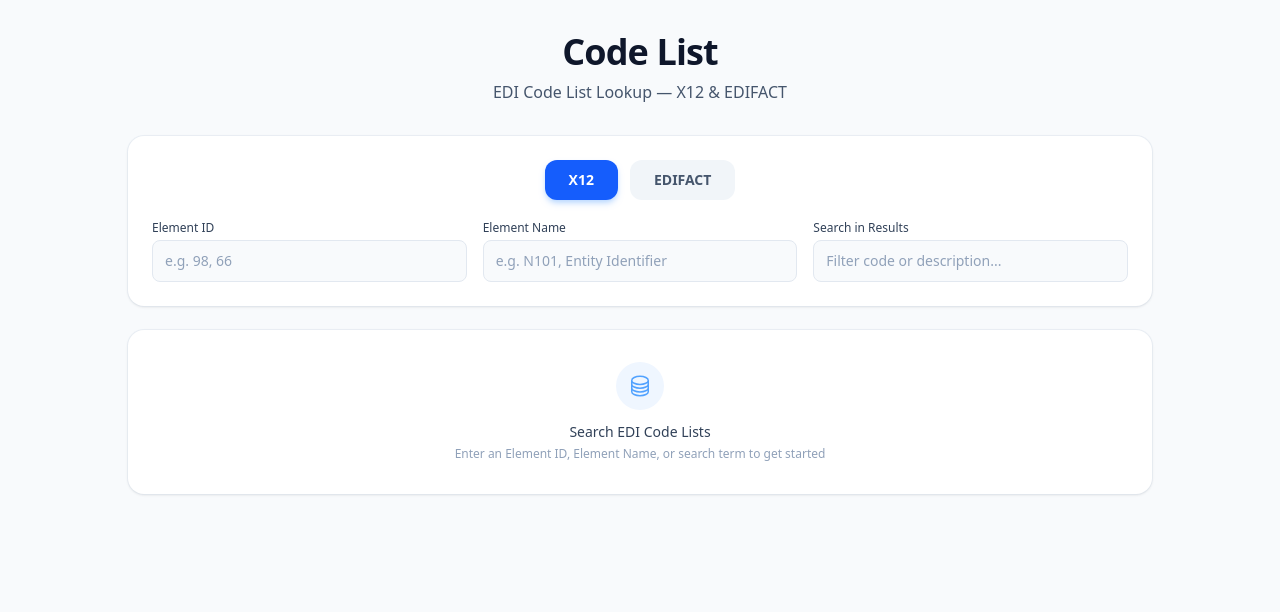
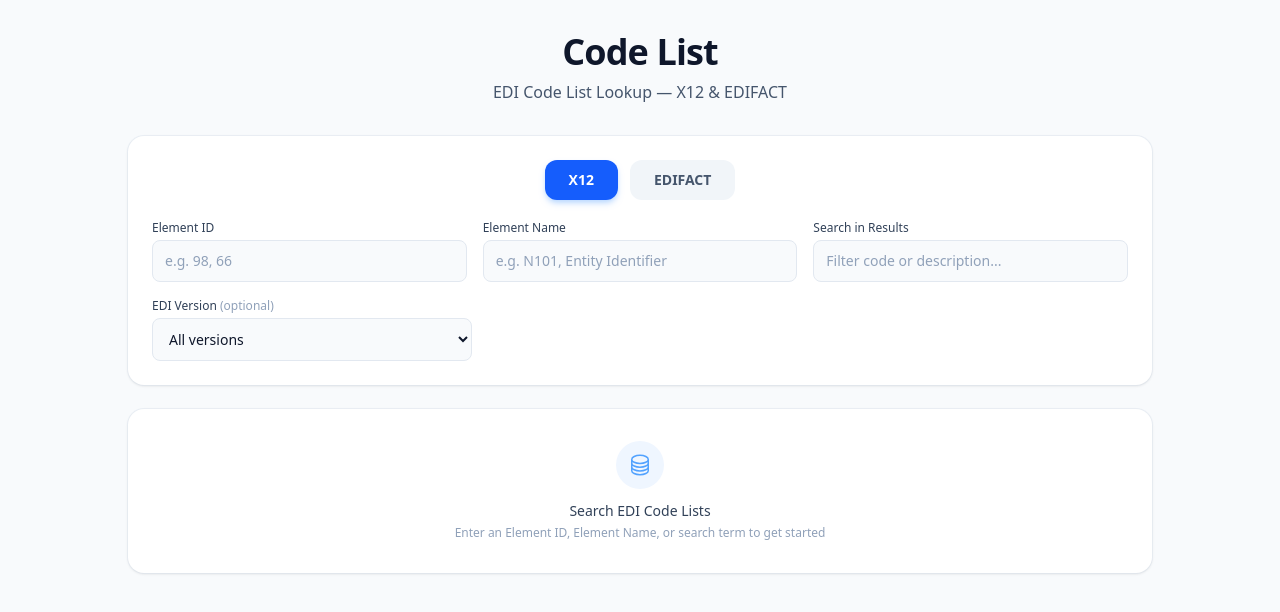
Before and after one commit to mabraham-etg/edi-code-list, a Next.js app: page / in a window 1280 px wide. Shown: the top 612 px of the page. Built offline with nearby package versions, Linux system fonts and the light colour scheme.

Commit message:
Add optional EDI Version filter dropdown

```diff
--- a/scripts/build-html.js
+++ b/scripts/build-html.js
@@ -27,12 +27,27 @@ function buildElementNameMap(data) {
   return map;
 }
 
+function buildVersionMap(data) {
+  const map = {};
+  for (const [key, value] of Object.entries(data)) {
+    if (key === "metadata") continue;
+    if (value && typeof value === "object" && value.elements) {
+      map[key] = Object.keys(value.elements);
+    }
+  }
+  return map;
+}
+
 // Load and pre-process data
 console.log("Loading data files...");
 const x12Codes = loadJson("x12_code_descriptions.json").codes;
 const edifactCodes = loadJson("edifact_code_descriptions.json").codes;
-const x12ElementNames = buildElementNameMap(loadJson("x12_descriptions.json"));
-const edifactElementNames = buildElementNameMap(loadJson("edifact_descriptions.json"));
+const x12DescData = loadJson("x12_descriptions.json");
+const edifactDescData = loadJson("edifact_descriptions.json");
+const x12ElementNames = buildElementNameMap(x12DescData);
+const edifactElementNames = buildElementNameMap(edifactDescData);
+const x12VersionMap = buildVersionMap(x12DescData);
+const edifactVersionMap = buildVersionMap(edifactDescData);
 const x12SegmentMap = loadJson("x12_segment_map.json");
 const edifactSegmentMap = loadJson("edifact_segment_map.json");
 
@@ -97,6 +112,11 @@ td:last-child { color: #1e293b; }
 @keyframes spin { to { transform: rotate(360deg); } }
 .spinner span { margin-left: 0.75rem; font-size: 0.875rem; color: #334155; }
 .no-codes { padding: 1rem 1.25rem; text-align: center; font-size: 0.75rem; color: #94a3b8; }
+.version-row { margin-top: 1rem; }
+.version-select-wrap { max-width: 20rem; }
+.optional-label { font-weight: 400; color: #94a3b8; margin-left: 0.25rem; font-size: 0.7rem; }
+.input-group select { width: 100%; border: 1px solid #e2e8f0; background: #f8fafc; border-radius: 0.5rem; padding: 0.625rem 0.75rem; font-size: 0.875rem; color: #0f172a; transition: border-color 0.15s, box-shadow 0.15s; outline: none; cursor: pointer; appearance: auto; }
+.input-group select:focus { border-color: #93c5fd; box-shadow: 0 0 0 3px rgba(191,219,254,0.5); }
 </style>
 </head>
 <body>
@@ -124,6 +144,14 @@ td:last-child { color: #1e293b; }
         <input id="inp-search" type="text" placeholder="Filter code or description..." oninput="onInput()">
       </div>
     </div>
+    <div class="version-row">
+      <div class="input-group version-select-wrap">
+        <label>EDI Version <span class="optional-label">optional</span></label>
+        <select id="inp-version" onchange="onInput()">
+          <option value="">All versions</option>
+        </select>
+      </div>
+    </div>
   </div>
   <div id="results" class="results"></div>
 </main>
@@ -134,12 +162,14 @@ const DATA = {
   X12: {
     codes: ${JSON.stringify(x12Codes)},
     names: ${JSON.stringify(x12ElementNames)},
-    segMap: ${JSON.stringify(x12SegmentMap)}
+    segMap: ${JSON.stringify(x12SegmentMap)},
+    versions: ${JSON.stringify(x12VersionMap)}
   },
   EDIFACT: {
     codes: ${JSON.stringify(edifactCodes)},
     names: ${JSON.stringify(edifactElementNames)},
-    segMap: ${JSON.stringify(edifactSegmentMap)}
+    segMap: ${JSON.stringify(edifactSegmentMap)},
+    versions: ${JSON.stringify(edifactVersionMap)}
   }
 };
 
@@ -160,7 +190,13 @@ function setStandard(std) {
   inpElemName.value = "";
   inpSearch.value = "";
 
-  if (std === "X12") {
+  // Populate version dropdown for the selected standard
+  const selVersion = document.getElementById("inp-version");
+  selVersion.value = "";
+  const versions = Object.keys(DATA[std].versions);
+  selVersion.innerHTML = '<option value="">All versions</option>' +
+    versions.map(function(v) { return '<option value="' + v + '">' + v + '</option>'; }).join('');
+
     btnX12.className = "toggle-btn active-x12";
     btnEdifact.className = "toggle-btn inactive";
     inpElemId.placeholder = "e.g. 98, 66";
@@ -201,7 +237,11 @@ function doSearch() {
   const codeMap = d.codes;
   const elementNames = d.names;
   const segmentMap = d.segMap;
-  const allIds = Object.keys(codeMap);
+  const versionVal = document.getElementById("inp-version").value;
+  const versionIds = versionVal ? new Set(d.versions[versionVal] || []) : null;
+  const allIds = versionIds
+    ? Object.keys(codeMap).filter(function(id) { return versionIds.has(id); })
+    : Object.keys(codeMap);
 
   // Resolve segment reference
   let resolvedFromName = null;
@@ -325,8 +365,14 @@ function noResultsState() {
     '</div>';
 }
 
-// Show initial state on load
+// Show initial state on load and populate version dropdown
 document.getElementById("results").innerHTML = initialState();
+(function() {
+  const sel = document.getElementById("inp-version");
+  const versions = Object.keys(DATA["X12"].versions);
+  sel.innerHTML = '<option value="">All versions</option>' +
+    versions.map(function(v) { return '<option value="' + v + '">' + v + '</option>'; }).join('');
+})();
 </script>
 </body>
 </html>`;
--- a/src/app/api/codelist/route.ts
+++ b/src/app/api/codelist/route.ts
@@ -16,6 +16,7 @@ export async function GET(request: NextRequest) {
   const elementId = searchParams.get("elementId") || undefined;
   const elementName = searchParams.get("elementName") || undefined;
   const search = searchParams.get("search") || undefined;
+  const version = searchParams.get("version") || undefined;
 
   // Require at least one filter to avoid returning the entire dataset
   if (!elementId && !elementName && !search) {
@@ -25,7 +26,7 @@ export async function GET(request: NextRequest) {
     );
   }
 
-  const results = lookupCodeList({ standard, elementId, elementName, search });
+  const results = lookupCodeList({ standard, elementId, elementName, search, version });
 
   // Limit results to prevent huge payloads
   const limited = results.slice(0, 50);
--- a/src/app/page.tsx
+++ b/src/app/page.tsx
@@ -2,6 +2,7 @@
 
 import { useState, useEffect, useCallback, useRef } from "react";
 import type { Standard, CodeListResult } from "@/lib/types";
+import { getVersionKeys } from "@/lib/codelist-adapter";
 
 export default function Home() {
   const [standard, setStandardState] = useState<Standard>("X12");
@@ -10,7 +11,9 @@ export default function Home() {
     setElementId("");
     setElementName("");
     setSearch("");
+    setVersion("");
   };
+  const [version, setVersion] = useState("");
   const [elementId, setElementId] = useState("");
   const [elementName, setElementName] = useState("");
   const [search, setSearch] = useState("");
@@ -22,7 +25,7 @@ export default function Home() {
   const debounceRef = useRef<NodeJS.Timeout | null>(null);
 
   const fetchResults = useCallback(
-    async (std: Standard, elemId: string, elemName: string, srch: string) => {
+    async (std: Standard, elemId: string, elemName: string, srch: string, ver: string) => {
       if (!elemId.trim() && !elemName.trim() && !srch.trim()) {
         setResults([]);
         setTotalMatches(0);
@@ -40,6 +43,7 @@ export default function Home() {
       if (elemId.trim()) params.set("elementId", elemId.trim());
       if (elemName.trim()) params.set("elementName", elemName.trim());
       if (srch.trim()) params.set("search", srch.trim());
+      if (ver.trim()) params.set("version", ver.trim());
 
       try {
         const res = await fetch(`/api/codelist?${params.toString()}`);
@@ -68,12 +72,12 @@ export default function Home() {
   useEffect(() => {
     if (debounceRef.current) clearTimeout(debounceRef.current);
     debounceRef.current = setTimeout(() => {
-      fetchResults(standard, elementId, elementName, search);
+      fetchResults(standard, elementId, elementName, search, version);
     }, 300);
     return () => {
       if (debounceRef.current) clearTimeout(debounceRef.current);
     };
-  }, [standard, elementId, elementName, search, fetchResults]);
+  }, [standard, elementId, elementName, search, version, fetchResults]);
 
   const totalEntries = results.reduce((sum, r) => sum + r.entries.length, 0);
 
@@ -158,6 +162,24 @@ export default function Home() {
                 className="w-full rounded-lg border border-slate-200 bg-slate-50 px-3 py-2.5 text-sm text-slate-900 placeholder:text-slate-400 focus:border-blue-300 focus:outline-none focus:ring-2 focus:ring-blue-100 transition-colors"
               />
             </div>
+          </div>
+
+          {/* Version Filter */}
+          <div className="mt-4">
+            <label className="mb-1 block text-xs font-medium text-slate-700">
+              EDI Version{" "}
+              <span className="font-normal text-slate-400">(optional)</span>
+            </label>
+            <select
+              value={version}
+              onChange={(e) => setVersion(e.target.value)}
+              className="w-full max-w-xs rounded-lg border border-slate-200 bg-slate-50 px-3 py-2.5 text-sm text-slate-900 focus:border-blue-300 focus:outline-none focus:ring-2 focus:ring-blue-100 transition-colors"
+            >
+              <option value="">All versions</option>
+              {getVersionKeys(standard).map((v) => (
+                <option key={v} value={v}>{v}</option>
+              ))}
+            </select>
           </div>
         </div>
 
--- a/src/lib/codelist-adapter.ts
+++ b/src/lib/codelist-adapter.ts
@@ -6,6 +6,8 @@ type CodeMap = Record<string, Record<string, string>>;
 type ElementNameMap = Record<string, string>;
 type SegmentMap = Record<string, string>;
 
+type VersionMap = Record<string, string[]>;
+
 // Lazy-loaded caches
 let x12CodeMap: CodeMap | null = null;
 let edifactCodeMap: CodeMap | null = null;
@@ -13,6 +15,8 @@ let x12ElementNames: ElementNameMap | null = null;
 let edifactElementNames: ElementNameMap | null = null;
 let x12SegmentMap: SegmentMap | null = null;
 let edifactSegmentMap: SegmentMap | null = null;
+let x12VersionMap: VersionMap | null = null;
+let edifactVersionMap: VersionMap | null = null;
 
 const DATA_DIR = path.join(process.cwd(), "src", "data");
 
@@ -97,6 +101,42 @@ function getSegmentMap(standard: Standard): SegmentMap {
   return standard === "X12" ? getX12SegmentMap() : getEdifactSegmentMap();
 }
 
+function buildVersionMap(data: Record<string, unknown>): VersionMap {
+  const map: VersionMap = {};
+  for (const [key, value] of Object.entries(data)) {
+    if (key === "metadata") continue;
+    const v = value as Record<string, unknown>;
+    if (v && typeof v === "object" && "elements" in v) {
+      map[key] = Object.keys(v.elements as Record<string, string>);
+    }
+  }
+  return map;
+}
+
+function getX12VersionMap(): VersionMap {
+  if (!x12VersionMap) {
+    const data = loadJson("x12_descriptions.json") as Record<string, unknown>;
+    x12VersionMap = buildVersionMap(data);
+  }
+  return x12VersionMap;
+}
+
+function getEdifactVersionMap(): VersionMap {
+  if (!edifactVersionMap) {
+    const data = loadJson("edifact_descriptions.json") as Record<string, unknown>;
+    edifactVersionMap = buildVersionMap(data);
+  }
+  return edifactVersionMap;
+}
+
+function getVersionMap(standard: Standard): VersionMap {
+  return standard === "X12" ? getX12VersionMap() : getEdifactVersionMap();
+}
+
+export function getVersionKeys(standard: Standard): string[] {
+  return Object.keys(getVersionMap(standard));
+}
+
 /** Resolve a segment-position reference (e.g. "UNH0201", "N101") to an element ID */
 function resolveSegmentRef(ref: string, segmentMap: SegmentMap): string | null {
   // Try exact match first (case-insensitive key lookup)
@@ -134,9 +174,17 @@ export function lookupCodeList(q: CodeListQuery): CodeListResult[] {
     return name.toLowerCase().includes(filter.toLowerCase());
   };
 
+  // Restrict to version if specified
+  const versionFilter = q.version?.trim() || "";
+  const versionIds: Set<string> | null = versionFilter
+    ? new Set(getVersionMap(q.standard)[versionFilter] || [])
+    : null;
+
   // Get candidate element IDs (OR logic when both fields provided)
   let candidateIds: string[];
-  const allIds = Object.keys(codeMap);
+  const allIds = versionIds
+    ? Object.keys(codeMap).filter((id) => versionIds.has(id))
+    : Object.keys(codeMap);
 
   if (elementIdFilter && elementNameFilter) {
     // OR: include elements matching ID or resolved from segment name or description name
--- a/src/lib/types.ts
+++ b/src/lib/types.ts
@@ -7,6 +7,7 @@ export type CodeListQuery = {
   elementId?: string;
   elementName?: string;
   search?: string;
+  version?: string;
 };
 
 export type CodeListResult = {
```
Also changed, not shown: 1 other file (tests, documents, lock files or other folders).
